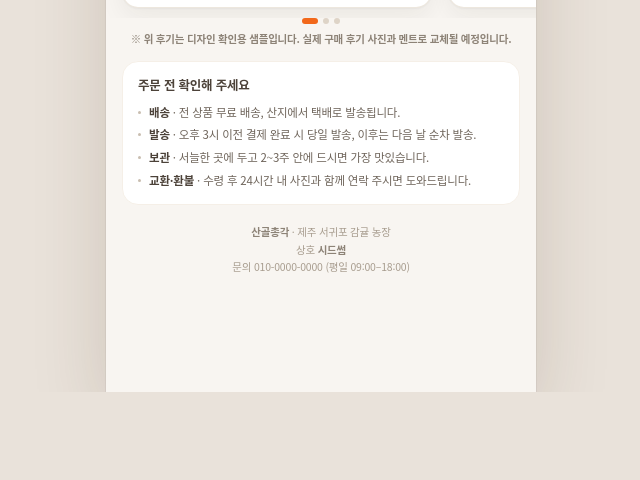
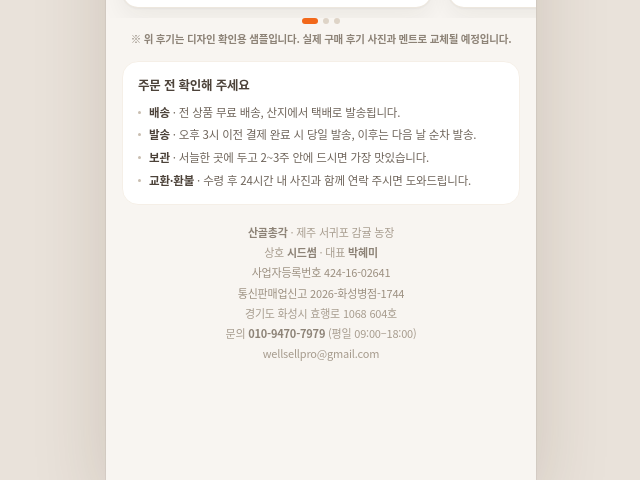
Before and after one commit to hm5330/sangolgchonggak, a plain HTML site: page index.html in a window 1280 px wide. Shown: the part 1240-1720 px from the top of the page, without its empty margins (319-959 px from the left). Before the commit the page ends 1632 px from the top, so only its background shows below. Drawn offline with Linux system fonts and the light colour scheme.

Commit message:
주문서 하단 푸터에 실제 사업자 정보 반영(상호·대표·사업자번호·통신판매업신고·주소·연락처·이메일)

```diff
--- a/index.html
+++ b/index.html
@@ -242,10 +242,13 @@
 
   .foot{
     margin:18px 16px 0;padding:0 2px 4px;text-align:center;
-    font-size:10.5px;color:#A79C8E;line-height:1.7;letter-spacing:-.2px;
+    font-size:11px;color:#A79C8E;line-height:1.75;letter-spacing:-.2px;
+    word-break:keep-all;
   }
   .foot p{margin:0}
+  .foot p+p{margin-top:1px}
   .foot b{color:#8D8377;font-weight:800}
+  .foot .foot-biz{color:#9C9081;font-variant-numeric:tabular-nums}
 
   /* ---------- fixed bars ---------- */
   .orderbar,.checkoutbar,.detailbar{
@@ -851,8 +854,12 @@
 
     <div class="foot">
       <p><b>산골총각</b> · 제주 서귀포 감귤 농장</p>
-      <p>상호 <b>시드썸</b></p>
-      <p>문의 010-0000-0000 (평일 09:00–18:00)</p>
+      <p>상호 <b>시드썸</b> · 대표 <b>박혜미</b></p>
+      <p class="foot-biz">사업자등록번호 424-16-02641</p>
+      <p class="foot-biz">통신판매업신고 2026-화성병점-1744</p>
+      <p>경기도 화성시 효행로 1068 604호</p>
+      <p>문의 <b>010-9470-7979</b> (평일 09:00–18:00)</p>
+      <p>wellsellpro@gmail.com</p>
     </div>
   </section>
 
@@ -1337,7 +1344,7 @@
       '<div class="dsec">' +
         '<h3><span class="hi">🤝</span> 교환·환불 안내</h3>' +
         '<p>수령 후 24시간 안에 사진과 함께 연락 주시면 확인 후 교환 또는 환불로 도와드립니다.</p>' +
-        '<p class="dnote">산골총각 · 010-0000-0000 (평일 09:00–18:00)</p>' +
+        '<p class="dnote">산골총각 · 시드썸 · 010-9470-7979 (평일 09:00–18:00)</p>' +
       '</div>' +
       '<p class="demo-note">※ 시안(데모) 화면입니다. 실제 결제·발송은 이루어지지 않습니다.</p>';
 
```
